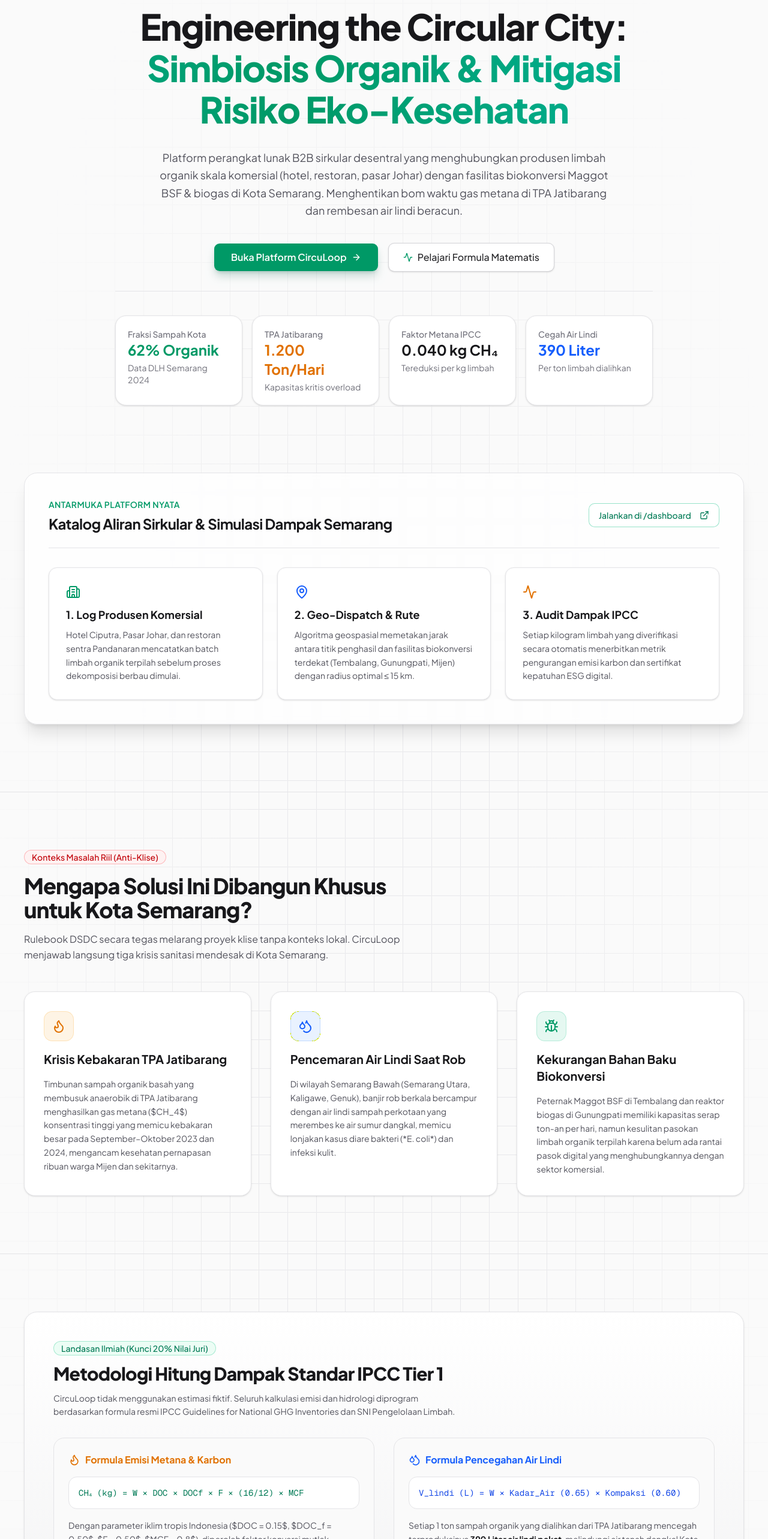
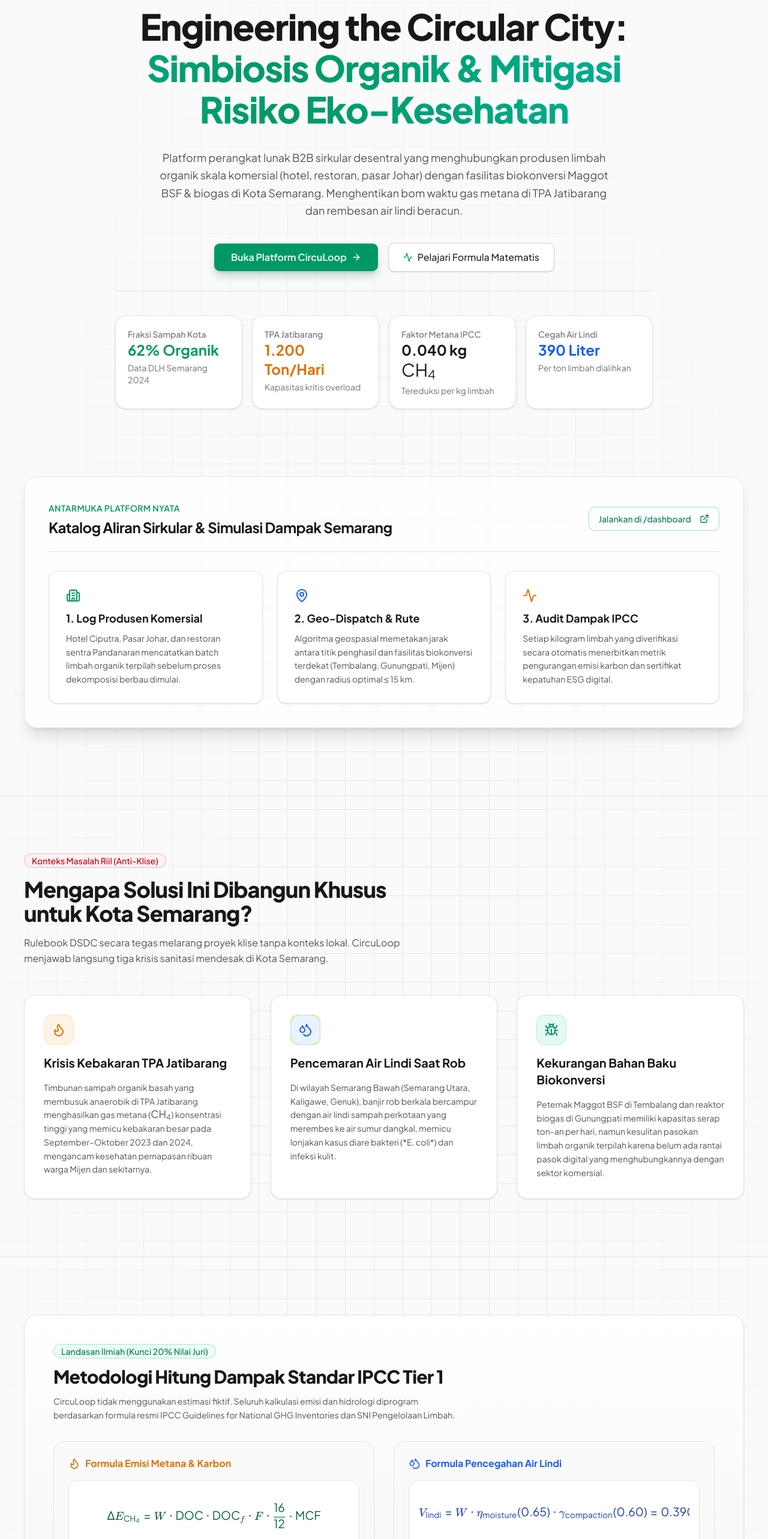
Before and after one commit to hi-aprilwang/bioloka, a Next.js app: page / in a window 1280 px wide. Shown: the part 234-2800 px from the top of the page at 60% size. Built offline with nearby package versions, Linux system fonts and the light colour scheme.

Commit message:
feat(math): integrate KaTeX to render all mathematical models and chemical formulas in LaTeX

```diff
--- a/package.json
+++ b/package.json
@@ -12,6 +12,7 @@
     "@base-ui/react": "^1.7.0",
     "class-variance-authority": "^0.7.1",
     "clsx": "^2.1.1",
+    "katex": "^0.18.4",
     "lucide-react": "^1.37.0",
     "motion": "^13.1.1",
     "next": "16.3.3",
@@ -24,6 +25,7 @@
   },
   "devDependencies": {
     "@tailwindcss/postcss": "^4.3.3",
+    "@types/katex": "^0.16.8",
     "@types/node": "^26.4.0",
     "@types/react": "^19.2.18",
     "@types/react-dom": "^19.2.5",
--- a/src/app/page.tsx
+++ b/src/app/page.tsx
@@ -8,6 +8,7 @@ import { SpotlightCard } from "@/components/react-bits/SpotlightCard"
 import { ThemeToggle } from "@/components/ThemeToggle"
 import { Badge } from "@/components/ui/badge"
 import { Button } from "@/components/ui/button"
+import { MathFormula } from "@/components/MathFormula"
 import {
   Leaf,
   ArrowRight,
@@ -138,7 +139,9 @@ export default function LandingPage() {
             </div>
             <div className="rounded-2xl border border-zinc-200 dark:border-zinc-800/70 bg-white dark:bg-zinc-900/40 p-5 shadow-sm">
               <span className="text-sm font-medium text-zinc-500 dark:text-zinc-400 block">Faktor Metana IPCC</span>
-              <span className="text-2xl font-bold text-zinc-900 dark:text-white">0.040 kg CH₄</span>
+              <span className="text-2xl font-bold text-zinc-900 dark:text-white">
+                0.040 kg <MathFormula math="\mathrm{CH_4}" />
+              </span>
               <span className="text-sm text-zinc-500 block mt-1">Tereduksi per kg limbah</span>
             </div>
             <div className="rounded-2xl border border-zinc-200 dark:border-zinc-800/70 bg-white dark:bg-zinc-900/40 p-5 shadow-sm">
@@ -223,7 +226,7 @@ export default function LandingPage() {
             </div>
             <h3 className="text-xl font-bold text-zinc-900 dark:text-white">Krisis Kebakaran TPA Jatibarang</h3>
             <p className="text-sm text-zinc-600 dark:text-zinc-400 leading-relaxed">
-              Timbunan sampah organik basah yang membusuk anaerobik di TPA Jatibarang menghasilkan gas metana ($CH_4$)
+              Timbunan sampah organik basah yang membusuk anaerobik di TPA Jatibarang menghasilkan gas metana (<MathFormula math="\mathrm{CH_4}" />)
               konsentrasi tinggi yang memicu kebakaran besar pada September–Oktober 2023 dan 2024, mengancam kesehatan
               pernapasan ribuan warga Mijen dan sekitarnya.
             </p>
@@ -275,14 +278,22 @@ export default function LandingPage() {
                 <Flame className="h-5 w-5" />
                 Formula Emisi Metana & Karbon
               </h3>
-              <div className="rounded-xl bg-white dark:bg-zinc-900 p-4 font-mono text-sm text-emerald-700 dark:text-emerald-300 border border-zinc-200 dark:border-zinc-800">
-                CH₄ (kg) = W × DOC × DOCf × F × (16/12) × MCF
+              <div className="rounded-xl bg-white dark:bg-zinc-900 p-4 border border-zinc-200 dark:border-zinc-800 overflow-x-auto text-emerald-800 dark:text-emerald-300">
+                <MathFormula
+                  math="\Delta E_{\mathrm{CH_4}} = W \cdot \mathrm{DOC} \cdot \mathrm{DOC}_f \cdot F \cdot \frac{16}{12} \cdot \mathrm{MCF}"
+                  block
+                />
               </div>
               <p className="text-sm text-zinc-600 dark:text-zinc-400 leading-relaxed">
-                Dengan parameter iklim tropis Indonesia ($DOC = 0.15$, $DOC_f = 0.50$, $F = 0.50$, $MCF = 0.8$),
-                diperoleh faktor konversi mutlak sebesar <strong className="text-zinc-900 dark:text-zinc-200">0.040 kg CH₄ / kg limbah organik</strong>.
-                Setara dengan <strong className="text-zinc-900 dark:text-zinc-200">1.192 kg CO₂e / ton</strong> berdasarkan IPCC AR6 ($GWP_{100} = 29.8$).
+                Dengan parameter iklim tropis Indonesia (<MathFormula math="\mathrm{DOC} = 0.15" />, <MathFormula math="\mathrm{DOC}_f = 0.50" />, <MathFormula math="F = 0.50" />, <MathFormula math="\mathrm{MCF} = 0.80" />),
+                diperoleh faktor konversi mutlak sebesar:
               </p>
+              <div className="rounded-xl bg-white dark:bg-zinc-900 p-3 border border-zinc-200 dark:border-zinc-800 overflow-x-auto text-amber-700 dark:text-amber-300">
+                <MathFormula
+                  math="\Delta E_{\mathrm{CO_2e}} = \Delta E_{\mathrm{CH_4}} \cdot \mathrm{GWP}_{\mathrm{CH_4}} = 0.040 \times 29.8 = 1.192 \text{ kg }\mathrm{CO_2e}/\text{kg}"
+                  block
+                />
+              </div>
             </div>
 
             <div className="rounded-2xl border border-zinc-200 dark:border-zinc-800 bg-zinc-50 dark:bg-zinc-950 p-6 space-y-4">
@@ -290,13 +301,16 @@ export default function LandingPage() {
                 <Droplets className="h-5 w-5" />
                 Formula Pencegahan Air Lindi
               </h3>
-              <div className="rounded-xl bg-white dark:bg-zinc-900 p-4 font-mono text-sm text-blue-700 dark:text-blue-300 border border-zinc-200 dark:border-zinc-800">
-                V_lindi (L) = W × Kadar_Air (0.65) × Kompaksi (0.60)
+              <div className="rounded-xl bg-white dark:bg-zinc-900 p-4 border border-zinc-200 dark:border-zinc-800 overflow-x-auto text-blue-800 dark:text-blue-300">
+                <MathFormula
+                  math="V_{\mathrm{lindi}} = W \cdot \eta_{\mathrm{moisture}}(0.65) \cdot \gamma_{\mathrm{compaction}}(0.60) = 0.390 \cdot W \text{ Liter}"
+                  block
+                />
               </div>
               <p className="text-sm text-zinc-600 dark:text-zinc-400 leading-relaxed">
                 Setiap 1 ton sampah organik yang dialihkan dari TPA Jatibarang mencegah terproduksinya{" "}
                 <strong className="text-zinc-900 dark:text-zinc-200">390 Liter air lindi pekat</strong>, melindungi air tanah dangkal
-                Kota Semarang dari beban 5.85 kg BOD dan 13.65 kg COD bahan pencemar.
+                Kota Semarang dari beban <MathFormula math="5.85\text{ kg BOD}" /> dan <MathFormula math="13.65\text{ kg COD}" /> bahan pencemar.
               </p>
             </div>
           </div>
--- a/src/components/BatchCreateDialog.tsx
+++ b/src/components/BatchCreateDialog.tsx
@@ -14,6 +14,7 @@ import { Input } from "@/components/ui/input"
 import { Label } from "@/components/ui/label"
 import { WasteBatch, WasteCategory } from "@/lib/types"
 import { calculateEnvironmentalImpact } from "@/lib/circuloop-data"
+import { MathFormula } from "@/components/MathFormula"
 import { Plus, Sparkles, Scale } from "lucide-react"
 
 interface BatchCreateDialogProps {
@@ -170,7 +171,9 @@ export function BatchCreateDialog({ onAddBatch }: BatchCreateDialogProps) {
             </div>
             <div className="grid grid-cols-3 gap-2.5 text-center text-sm">
               <div className="bg-white dark:bg-zinc-900/80 p-2 rounded-lg border border-zinc-200 dark:border-zinc-800 shadow-xs">
-                <span className="block text-zinc-500 dark:text-zinc-400 text-sm">Avoided CH₄</span>
+                <span className="block text-zinc-500 dark:text-zinc-400 text-sm">
+                  Avoided <MathFormula math="\mathrm{CH_4}" />
+                </span>
                 <span className="font-bold text-amber-600 dark:text-amber-400 text-sm">{previewImpact.methaneAvoidedKg.toFixed(1)} kg</span>
               </div>
               <div className="bg-white dark:bg-zinc-900/80 p-2 rounded-lg border border-zinc-200 dark:border-zinc-800 shadow-xs">
--- a/src/components/BatchList.tsx
+++ b/src/components/BatchList.tsx
@@ -5,6 +5,7 @@ import { Badge } from "@/components/ui/badge"
 import { Button } from "@/components/ui/button"
 import { WasteBatch, WasteCategory } from "@/lib/types"
 import { calculateEnvironmentalImpact } from "@/lib/circuloop-data"
+import { MathFormula } from "@/components/MathFormula"
 import {
   MapPin,
   Clock,
@@ -178,9 +179,9 @@ export function BatchList({ batches, onClaimBatch }: BatchListProps) {
 
                 {/* Eco-Health Metrics Pill */}
                 <div className="rounded-xl bg-zinc-50 dark:bg-zinc-950/70 p-3.5 border border-zinc-200 dark:border-zinc-800/80 flex items-center justify-between text-sm">
-                  <div className="flex items-center gap-2 text-amber-700 dark:text-amber-400">
+                  <div className="flex items-center gap-1.5 text-amber-700 dark:text-amber-400">
                     <Flame className="h-4 w-4" />
-                    <span>-{impact.methaneAvoidedKg.toFixed(1)} kg CH₄</span>
+                    <span>-{impact.methaneAvoidedKg.toFixed(1)} kg <MathFormula math="\mathrm{CH_4}" /></span>
                   </div>
                   <div className="flex items-center gap-2 text-blue-700 dark:text-blue-400">
                     <Droplets className="h-4 w-4" />
--- /dev/null
+++ b/src/components/MathFormula.tsx
@@ -0,0 +1,31 @@
+"use client"
+
+import React, { useMemo } from "react"
+import katex from "katex"
+import "katex/dist/katex.min.css"
+
+interface MathFormulaProps {
+  math: string
+  block?: boolean
+  className?: string
+}
+
+export function MathFormula({ math, block = false, className = "" }: MathFormulaProps) {
+  const html = useMemo(() => {
+    try {
+      return katex.renderToString(math, {
+        displayMode: block,
+        throwOnError: false,
+      })
+    } catch {
+      return math
+    }
+  }, [math, block])
+
+  return (
+    <span
+      className={`inline-block ${block ? "w-full text-center py-2 overflow-x-auto" : ""} ${className}`}
+      dangerouslySetInnerHTML={{ __html: html }}
+    />
+  )
+}
```
Also changed, not shown: src/components/EcoHealthCalculator.tsx (+17 -10 lines), src/components/ImpactScorecard.tsx (+6 -3 lines), 1 other file (tests, documents, lock files or other folders).
